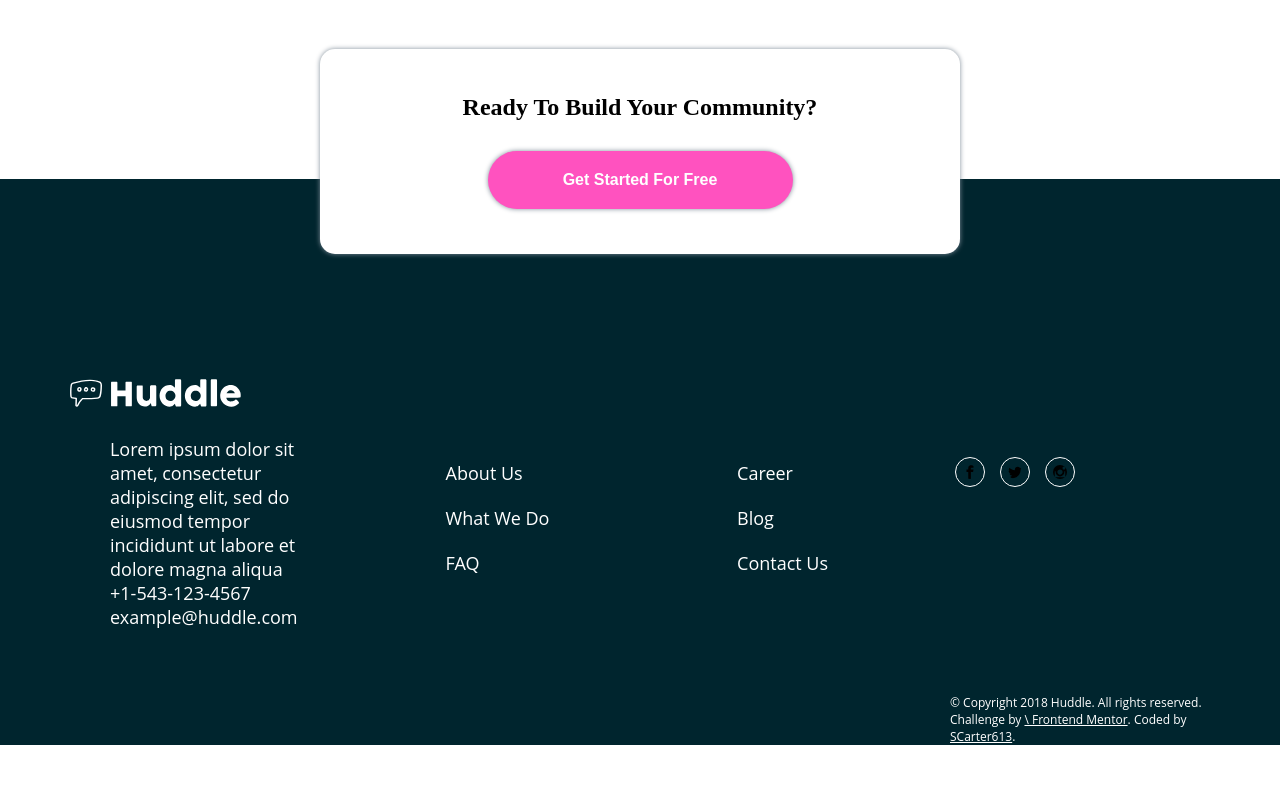
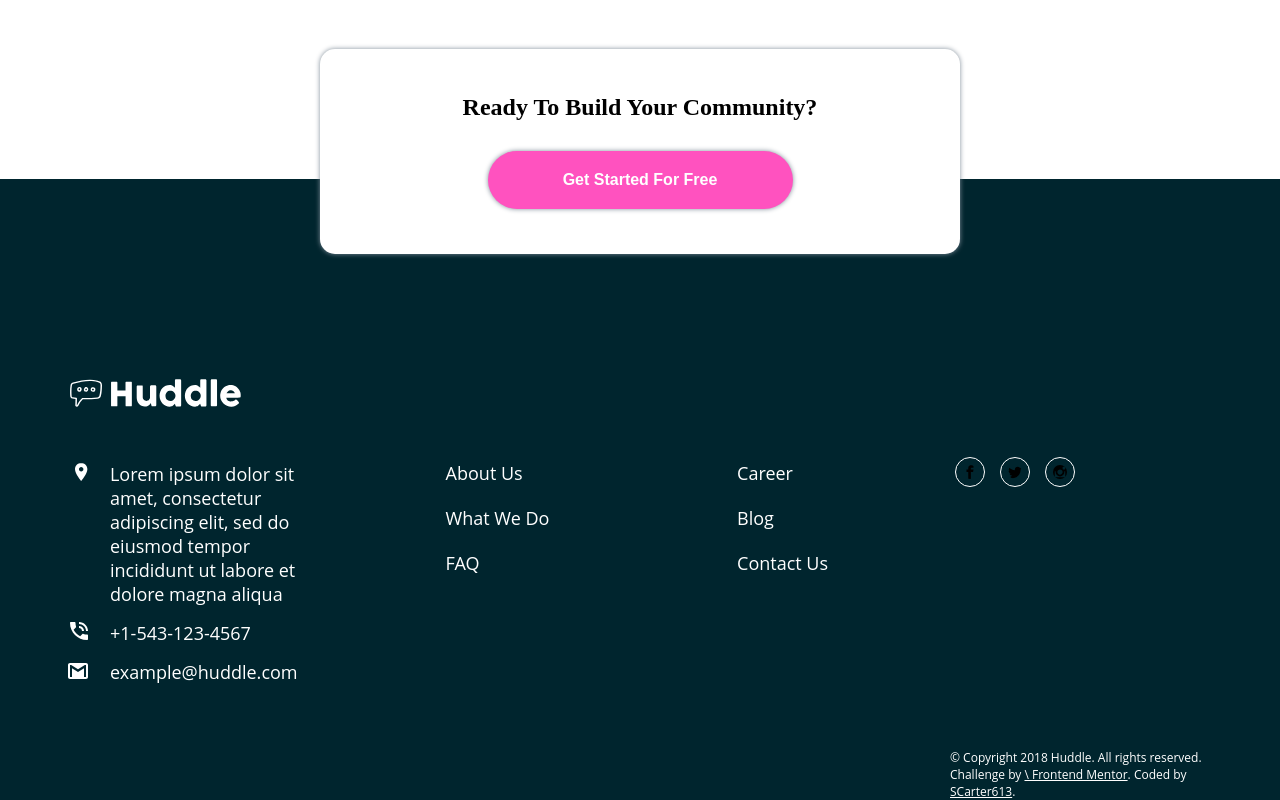
Before and after one commit to SCarter613/FMC-Huddle_Landing_Page-Mobile_First, a plain HTML site: page index.html in a window 1280 px wide. Shown: the part 1996-2796 px from the top of the page. Before the commit the page ends 2741 px from the top, so only its background shows below. Drawn offline with Linux system fonts and the light colour scheme; a web font is replaced by a local one.

Commit message:
Update style.css
Updated to be consistent with new HTML changes

```diff
--- a/style.css
+++ b/style.css
@@ -52,7 +52,6 @@ h1 {
 
 #header {
     background-image: url('../images/bg-hero-mobile.svg');
-    background-repeat: none;
     background-color: hsl(193, 100%, 96%);
     background-size: cover;
     padding-bottom: 40px;
@@ -199,21 +198,29 @@ h1 {
     margin-bottom: 25px;
 }
 
-li {
-    list-style-type: none;
+ul .location {
+    list-style-image: url('../images/icon-location.svg');
+    margin-bottom: 15px;
+    padding-left: 15px;
 }
 
-.contact img {
-    position: relative;
-    right: 30px;
-    top: 27px;
-    margin-left: 30px;
+ul .phone {
+    list-style-image: url('../images/icon-phone.svg');
+    margin-bottom: 15px;
+    padding-left: 15px;
 }
 
-.contact li {
-    margin-left: 40px;
+ul .email {
+    list-style-image: url('../images/icon-email.svg');
+    padding-left: 15px;
+}
+
+.contact {
+    margin-left: 25px;
     margin-right: 20px;
+    margin-top: 50px;
 }
+
 
 .links {
     margin-top:50px;
@@ -222,6 +229,10 @@ li {
 
 .links2 {
     line-height:  2.5;
+}
+
+.links ul, .links2 ul {
+    list-style-type: none;
 }
 
 
@@ -270,7 +281,7 @@ a {
     padding-bottom: 70px;
     display: grid;
     grid-template-columns: 50% 50%;
-    grid-template-row: auto;
+    grid-template-rows: auto;
 }
 
 /* Header Column 1*/
@@ -411,6 +422,7 @@ a {
 .contact {
     grid-row: 2/ span 1;
     grid-column: 1/span 1;
+    margin-top: 25px;
 }
 
 .links {
```
